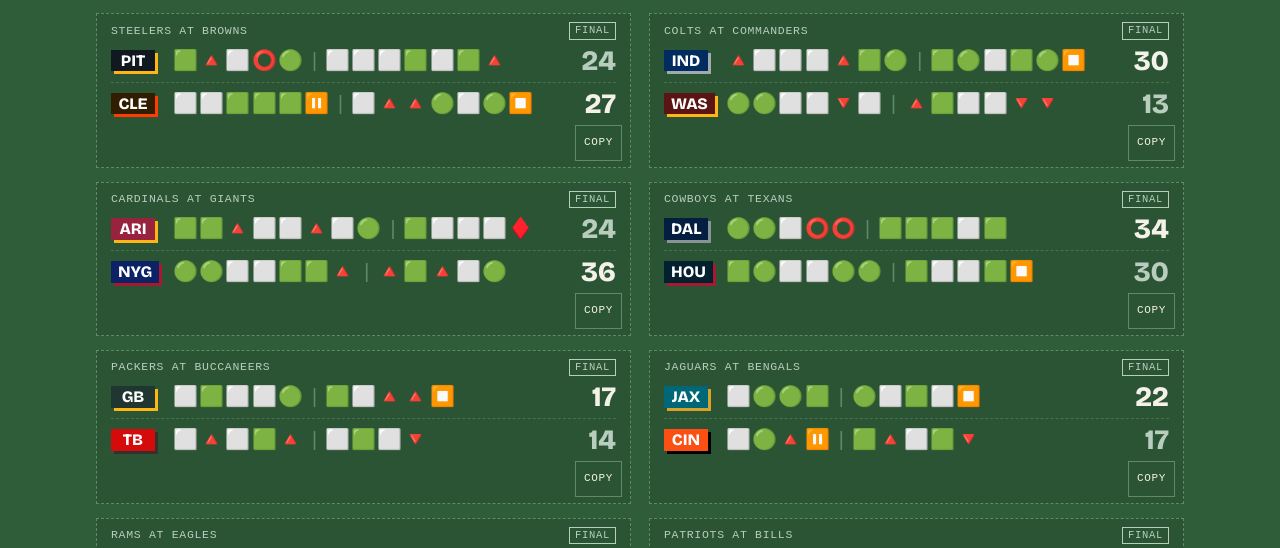
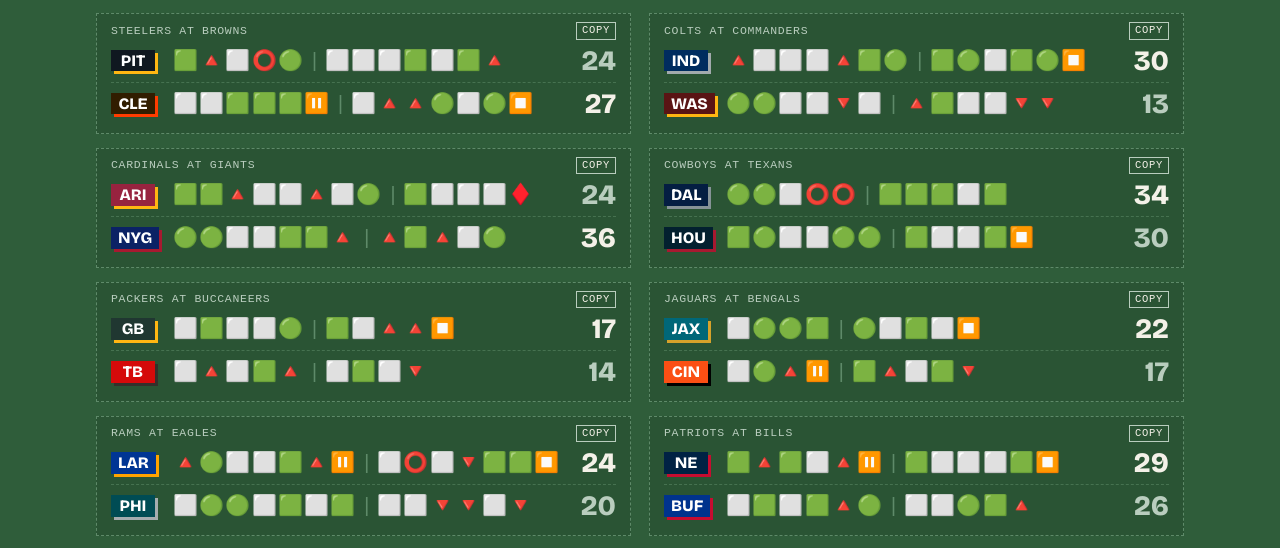
Before and after one commit to javershal/football-symbols, a plain HTML site: page web/index.html in a window 1280 px wide. Shown: the part 244-792 px from the top of the page. Drawn offline with nearby package versions, Linux system fonts and the light colour scheme; files whose address does not match are found by name; a web font is replaced by a local one.

Commit message:
Scores: Copy replaces the Final tag, tag-sized with 36px hit area

```diff
--- a/web/app.css
+++ b/web/app.css
@@ -37,9 +37,9 @@ h1{margin:0;font:800 clamp(56px,16vw,104px)/.86 var(--head);text-shadow:4px 3px
 .ch .t{flex:1;min-width:0;white-space:nowrap;overflow:hidden;text-overflow:ellipsis}
 .tag{border:1px solid var(--ink2);padding:0 5px;font-size:10.5px;white-space:nowrap}
 .tag.live{border-color:var(--acc);color:var(--acc)}
-.copy{border:1.5px solid var(--rule);background:transparent;padding:0 8px;font-size:11px;letter-spacing:.06em;text-transform:uppercase;min-height:36px;min-width:44px;display:inline-flex;align-items:center;justify-content:center;text-decoration:none;color:var(--ink)}
-.cf{display:flex;justify-content:flex-end;margin:0 -6px -2px 0}
-.copy:hover,.copy:focus-visible{border-color:var(--ink)}
+.tag.copy{position:relative;background:transparent;color:var(--ink);letter-spacing:inherit;text-transform:uppercase;line-height:inherit;cursor:pointer}
+.tag.copy::after{content:'';position:absolute;inset:-11px -6px} /* 36px+ tap target at the tag's visual size */
+.tag.copy:hover,.tag.copy:focus-visible{border-color:var(--acc);color:var(--acc)}
 .row{display:grid;grid-template-columns:52px minmax(0,1fr) 38px;align-items:center;gap:10px;padding:7px 0}
 .row+.row{border-top:1px dashed rgba(94,138,105,.55)}
 .stamp{position:relative;justify-self:start;color:#fff;font:800 16px/1.35 var(--head);padding:0 7px;min-width:44px;text-align:center;text-decoration:none;display:inline-block}
--- a/web/app.js
+++ b/web/app.js
@@ -82,9 +82,8 @@ function gameCard(g, i) {
       <div class="up">${stamp(g.home)}<span class="when">&nbsp;</span></div></article>`;
   }
   const row = (t, parts, pts, opp) => `<div class="row ${pts > opp ? 'win' : ''}">${stamp(t)}<div class="strip">${stripHTML(t, parts)}</div><span class="pts">${pts}</span></div>`;
-  return `<article class="card" data-fit data-game="${esc(g.id)}"><div class="ch"><span class="t">${head}</span><span class="tag">Final</span></div>
-    ${row(g.away, g.aStrip, g.aScore, g.hScore)}${row(g.home, g.hStrip, g.hScore, g.aScore)}
-    <div class="cf"><button class="copy" data-copy="${i}" aria-label="Copy ${head} to clipboard">Copy</button></div></article>`;
+  return `<article class="card" data-fit data-game="${esc(g.id)}"><div class="ch"><span class="t">${head}</span><button class="tag copy" data-copy="${i}" aria-label="Copy ${head} to clipboard">Copy</button></div>
+    ${row(g.away, g.aStrip, g.aScore, g.hScore)}${row(g.home, g.hStrip, g.hScore, g.aScore)}</article>`;
 }
 
 function weekNav(cur) {
```
